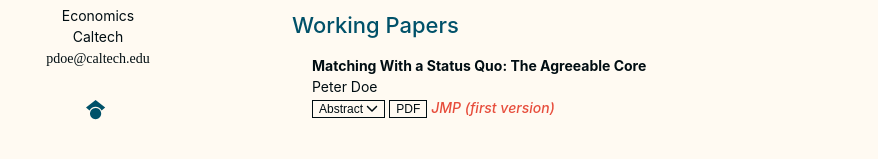
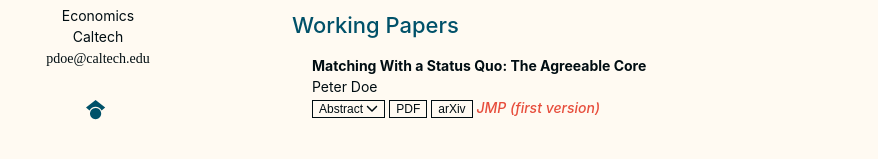
Before and after one commit to Pita-Dough/Pita-Dough.github.io, a Jekyll site: the page built from index.md, in a window 1280 px wide. Shown: the part 304-463 px from the top of the page, without its empty margins (178-1056 px from the left). Built offline with Jekyll 4.4.1, drawn with Linux system fonts in a browser that asks for light colours; nearby versions of some CDN libraries; a style sheet for code colours, icons or effects is not loaded; our own code applies the rules of GitHub Pages for plain Markdown files.

Commit message:
Update workingpapers.md

```diff
--- a/_includes/workingpapers.md
+++ b/_includes/workingpapers.md
@@ -33,6 +33,9 @@
       {% if link.pdf %}
       <a href="{{ link.pdf }}" style="cursor:pointer"><button  class="btn btn-sm z-depth-0" role="button" target="_blank" style="font-size:12px;border:1px solid #000d12;cursor:pointer;color:#000d12;background-color:#fffaf2;">PDF</button></a>
       {% endif %}
+      {% if link.arXiv %}
+      <a href="{{ link.arXiv }}" style="cursor:pointer"><button  class="btn btn-sm z-depth-0" role="button" target="_blank" style="font-size:12px;border:1px solid #000d12;cursor:pointer;color:#000d12;background-color:#fffaf2;">arXiv</button></a>
+      {% endif %}
       {% if link.code %}
       <a href="{{ link.code }}" class="btn btn-sm z-depth-0" role="button" target="_blank" style="font-size:12px;">Code</a>
       {% endif %}
```
